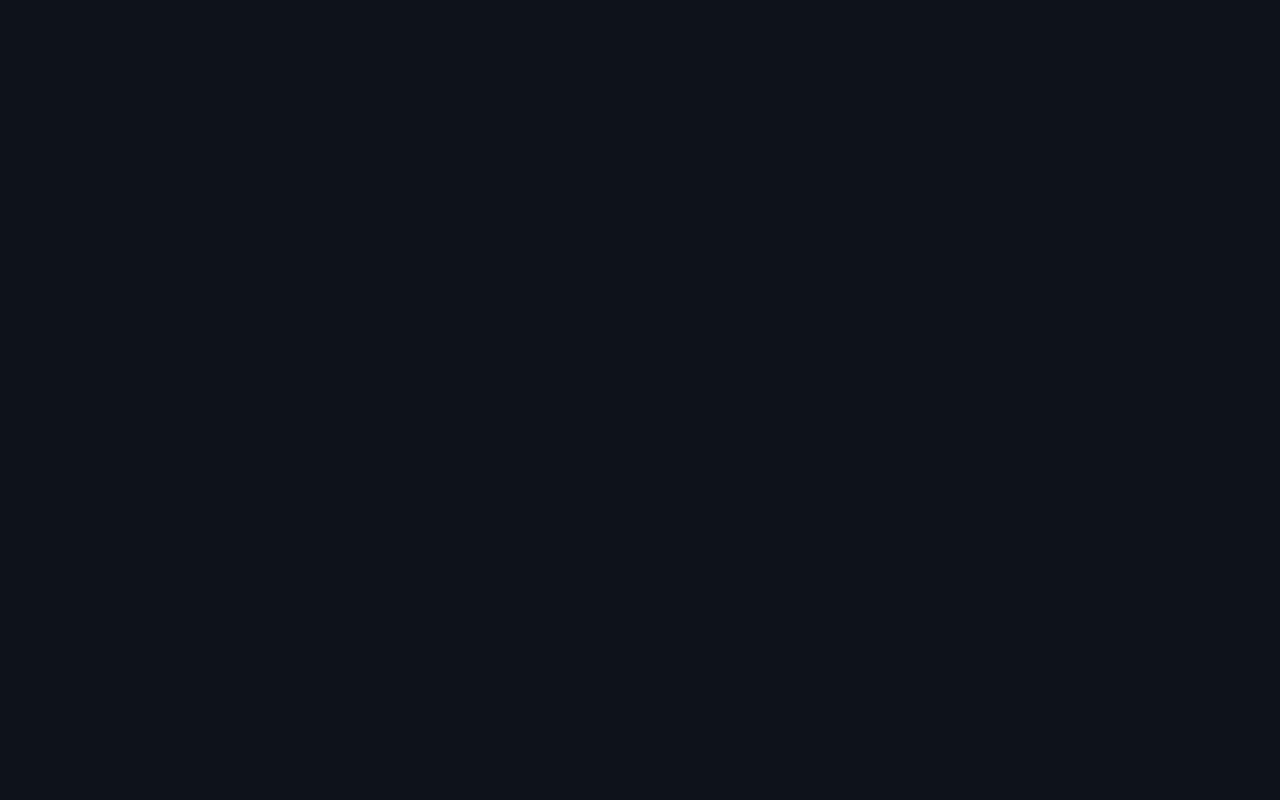
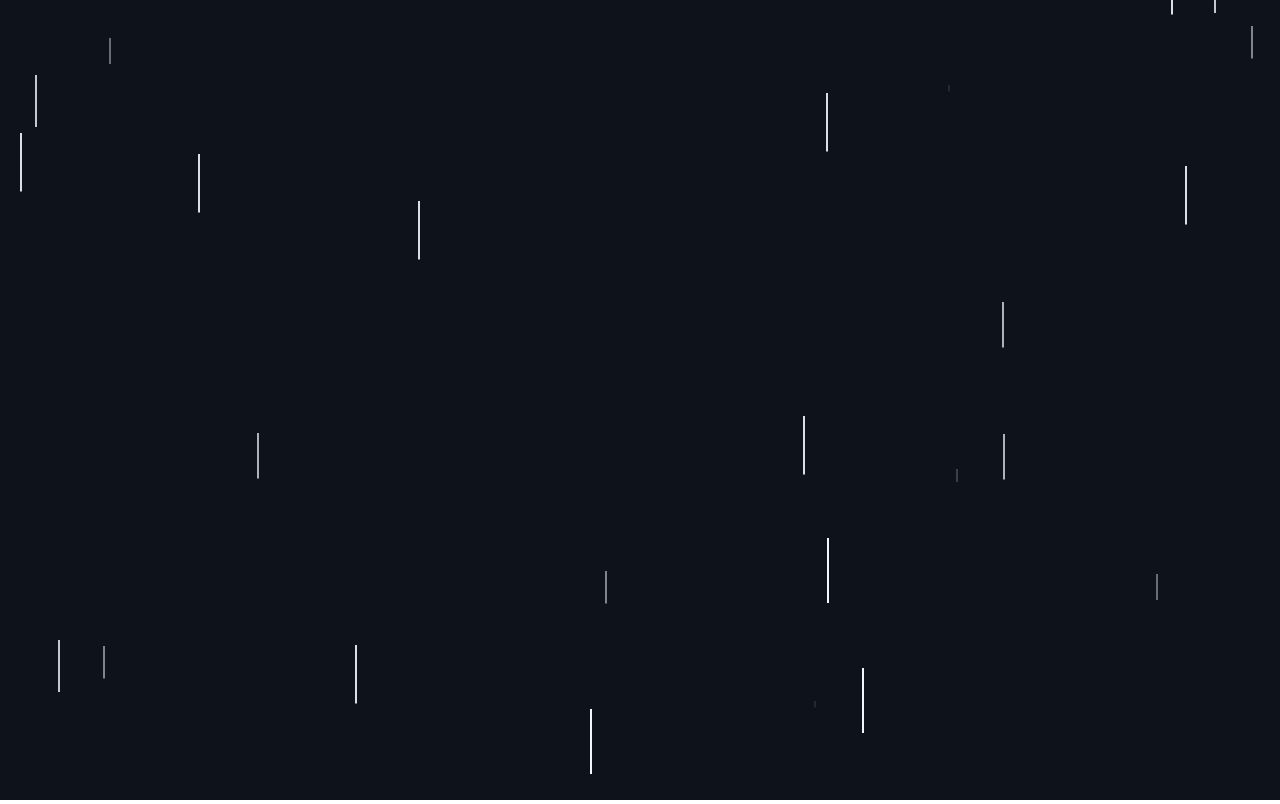
Before and after one commit to mmolosay/rain-parallax-js, a plain HTML site: page index.html in a window 1280 px wide. Drawn offline with Linux system fonts and the light colour scheme.

Commit message:
First simple rain implementation

```diff
--- /dev/null
+++ b/constants.js
@@ -0,0 +1,13 @@
+const fps = 60;
+const updateDelta = Math.floor(1000 / fps);
+
+const dropsMaxCount = 40;
+const dropsMaxThickness = 2;
+const dropsMaxLen = 65;
+const dropsMaxLevels = 10;
+
+const dropsMinSpeed = 10;
+const dropsMaxSpeed = 30;
+
+const bgColor = '#0e131b';
+const rainColor = '#f0f8ff';
--- a/index.html
+++ b/index.html
@@ -11,6 +11,8 @@
 <body>
     <canvas id="canvas" width="0" height="0"></canvas>
 
+    <script src="constants.js"></script>
+    <script src="processing.js"></script>
     <script src="main.js"></script>
 </body>
 </html>
--- a/main.js
+++ b/main.js
@@ -6,12 +6,49 @@ const c = canvas.getContext("2d");
 let w = document.body.clientWidth;
 let h = document.body.clientHeight;
 
-canvas.width = w;
-canvas.height = h;
+const drops = [];
 
-prepareCanvas();
 
-function prepareCanvas() {
-    c.fillStyle = '#0e131b';
+function init() {
+    canvas.width = w;
+    canvas.height = h;
+
+    for (let i = 0; i < dropsMaxCount; i++) {
+        drops[i] = new Drop(new Vector(0, -1));
+    }
+}
+
+function recompute() {
+    w = document.body.clientWidth;
+    h = document.body.clientHeight;
+}
+
+function resetCanvas() {
+    canvas.width = w;
+    canvas.height = h;
+}
+
+function clearCanvas() {
+    c.fillStyle = bgColor;
     c.fillRect(0, 0, w, h);
 }
+
+function draw() {
+    c.strokeStyle = rainColor;
+    for (let i = 0; i < dropsMaxCount; i++) {
+        drops[i].draw(c);
+    }
+}
+
+function loop() {
+    clearCanvas();
+    draw();
+}
+
+
+window.onresize = () => {
+    recompute();
+    resetCanvas();
+};
+init();
+setInterval(loop, updateDelta);
--- a/processing.js
+++ b/processing.js
@@ -1,15 +1,61 @@
 class Vector {
 
     constructor(x, y) {
-        this.x = x;
-        this.y = y;
+        if (arguments.length === 0) {
+            this.x = Math.random();
+            this.y = Math.random();
+            return;
+        }
+
+        if (arguments.length === 1) {
+            this.x = this.y = arguments[0] || 0;
+            return;
+        }
+
+        this.x = x || 0;
+        this.y = y || 0;
     }
 
-    copy = (vector) => {
+}
+
+class Drop {
+
+    constructor(vector) {
+        this.x = intInRange(0, w);
+        this.y = intInRange(-1000, 0);
+        this.z = intInRange(0, dropsMaxLevels);
+        this.thickness = map(this.z, 0, dropsMaxLevels, 0, dropsMaxThickness);
+        this.len = map(this.z, 0, dropsMaxLevels, 0, dropsMaxLen);
+        this.speed = map(this.z, 0, dropsMaxLevels, dropsMinSpeed, dropsMaxSpeed);
+
         if (vector instanceof Vector) {
-            this.x = vector.x;
-            this.y = vector.y;
+            this.vector = vector;
+        }
+    }
+
+    draw = (canvas) => {
+        if (canvas instanceof CanvasRenderingContext2D) {
+            canvas.lineWidth = this.thickness;
+            canvas.beginPath();
+                canvas.moveTo(this.x, this.y);
+                canvas.lineTo(this.x, this.y + this.len);
+            canvas.stroke();
+
+            this.y += this.speed;
+
+            if (this.y > h) this.y = intInRange(-1000, 0);
         }
     }
 
 }
+
+
+function intInRange(min, max) {
+    return Math.floor(Math.random() * (max - min + 1)) + min;
+}
+
+function map(fromValue, fromBottomLimit, fromTopLimit, toBottomLimit, toTopLimit) {
+    let initFract = (fromValue - fromBottomLimit) / (fromTopLimit - fromBottomLimit);
+    let givenRange = toTopLimit - toBottomLimit;
+    return initFract * givenRange + toBottomLimit;
+}
```
